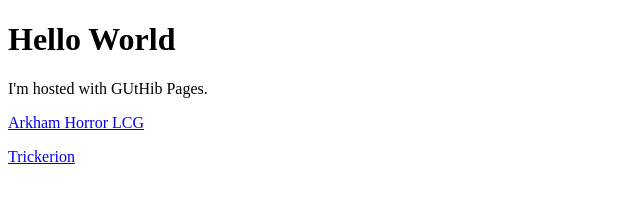
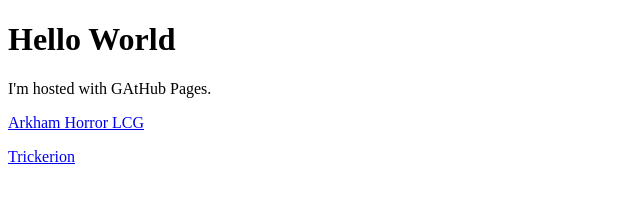
Before and after one commit to BiglandUK/BiglandUK.github.io, a plain HTML site: page index.html in a window 1280 px wide. Shown: the full height of the page, 0-640 px from the left. Drawn offline with Linux system fonts and the light colour scheme.

Commit message:
Update index.html

```diff
--- a/index.html
+++ b/index.html
@@ -2,7 +2,7 @@
 <html>
 <body>
 <h1>Hello World</h1>
-<p>I'm hosted with GUtHib Pages.</p>
+<p>I'm hosted with GAtHub Pages.</p>
   <p><a href="Chaos_Bag/">Arkham Horror LCG</a></p>
   <p><a href="Trickerion_Trick_Selector/">Trickerion</a></p>
 </body>
```
